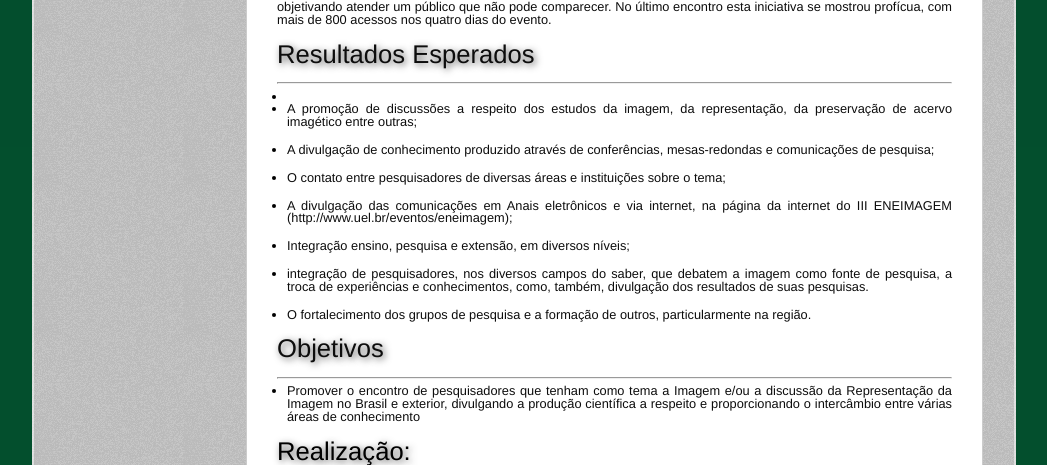
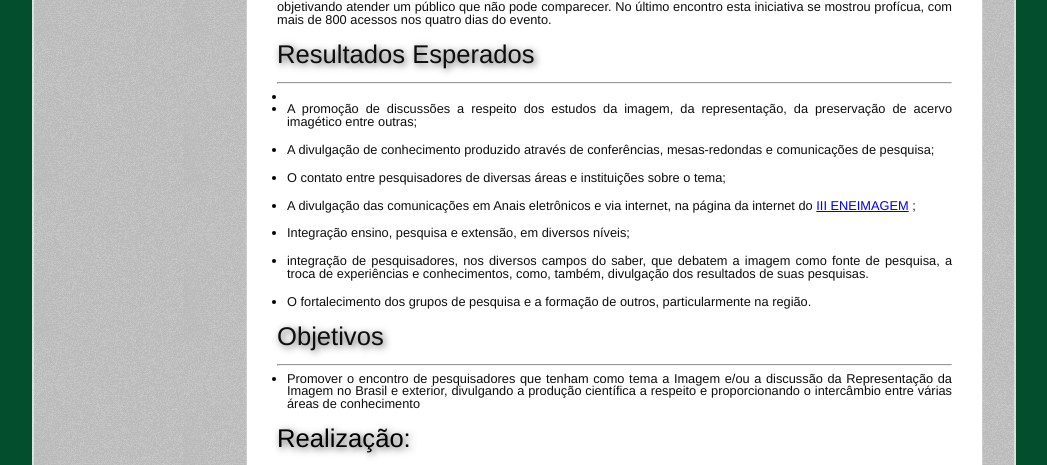
Before and after one commit to miguelakira/eneimagem2013, a PHP site: page / in a window 1280 px wide. Shown: the part 853-1318 px from the top of the page, without its empty margins (118-1165 px from the left). Run offline with PHP 8.4, Linux system fonts and the light colour scheme; some libraries are stand-ins or nearby versions.

Commit message:
ajustes menores

```diff
--- a/index.php
+++ b/index.php
@@ -39,7 +39,7 @@
 
 <li><p>O contato entre pesquisadores de diversas áreas e instituições sobre o tema;</p></li>
 
-<li><p>A divulgação das comunicações em Anais eletrônicos e via internet, na página da internet do III ENEIMAGEM (http://www.uel.br/eventos/eneimagem);</p></li>
+<li><p>A divulgação das comunicações em Anais eletrônicos e via internet, na página da internet do <a href="http://www.uel.br/eventos/eneimagem">III ENEIMAGEM</a> ;</p></li>
 
 <li><p>Integração ensino, pesquisa e extensão, em diversos níveis;</p></li>
 
```
